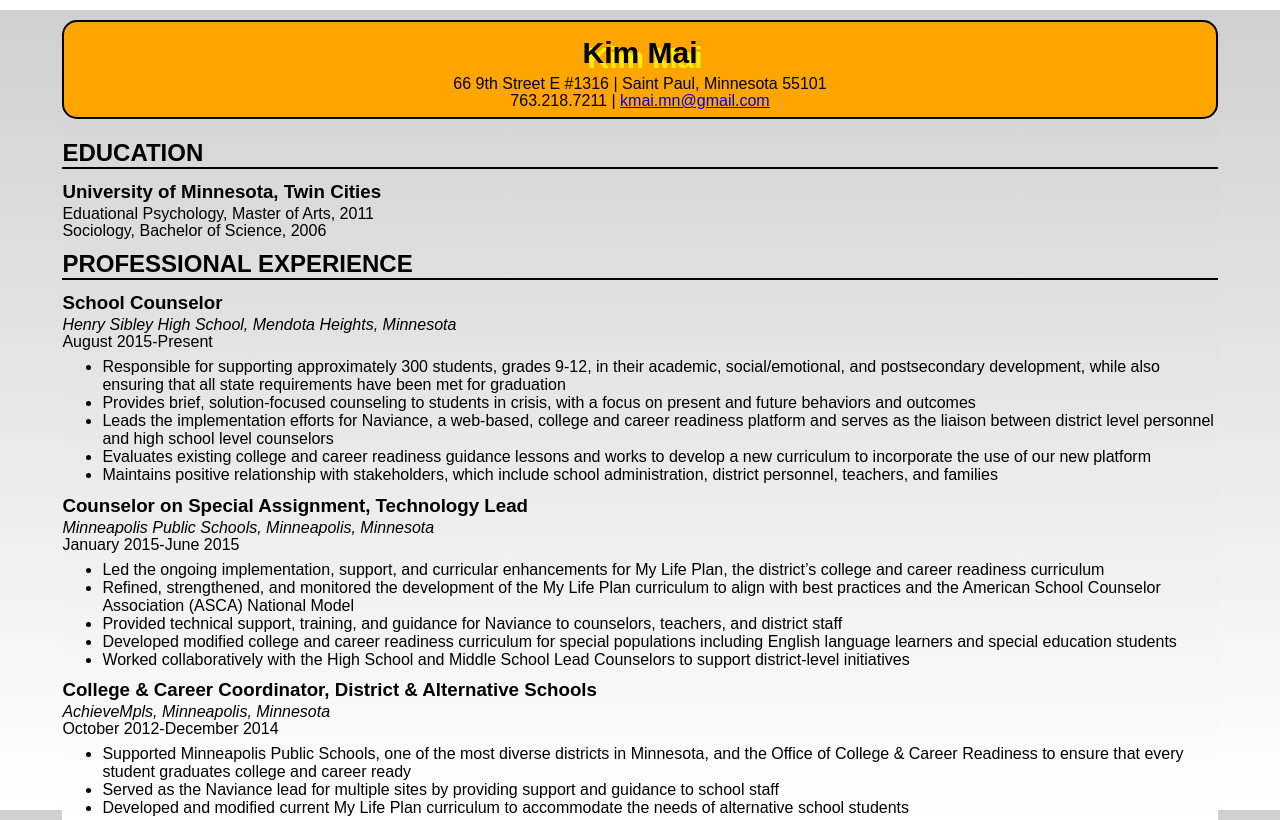
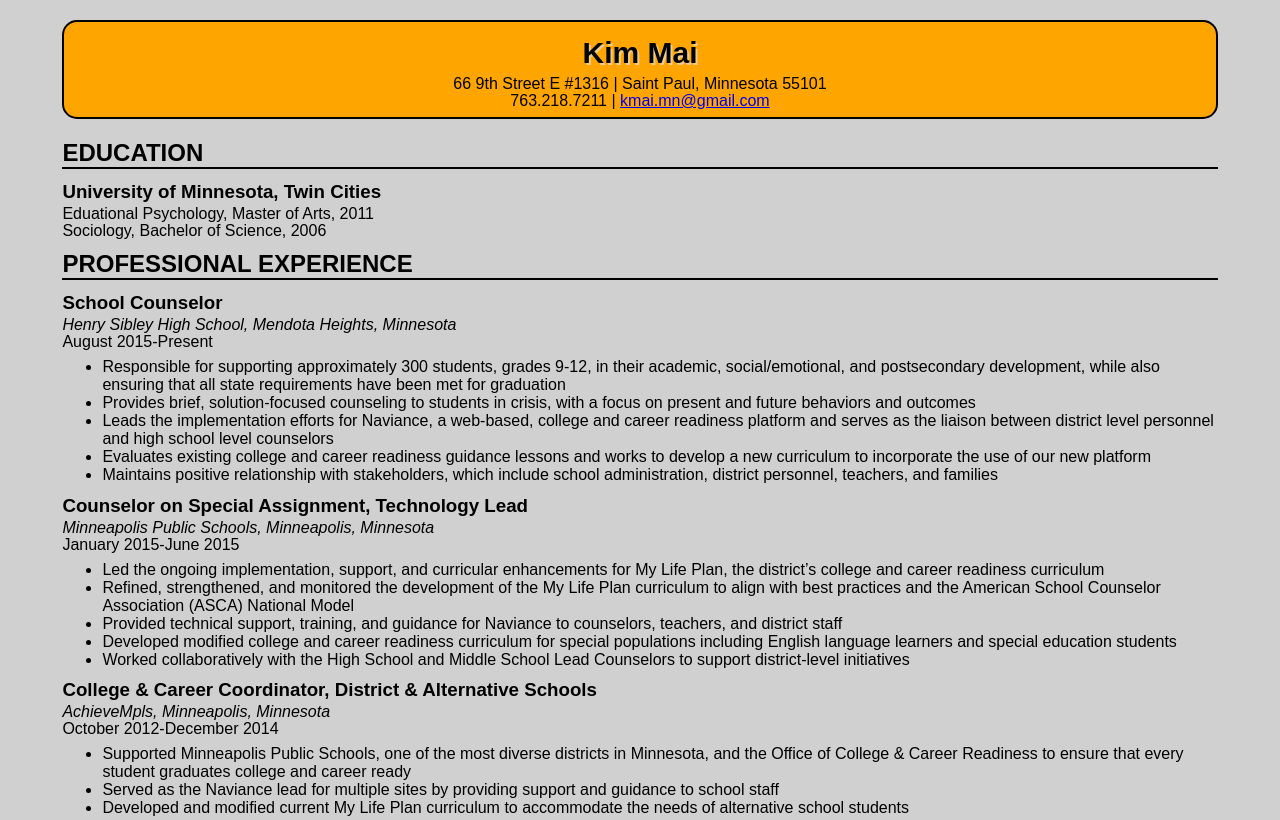
Before and after one commit to kmaimn/kmaimn.github.io, a plain HTML site: page index.html in a window 1280 px wide. Shown: the top 820 px of the page. Drawn offline with Linux system fonts and the light colour scheme.

Commit message:
Update stylesheet.css

```diff
--- a/stylesheet.css
+++ b/stylesheet.css
@@ -3,7 +3,6 @@ html, body {
 	width: 95%;
 	height: 100%;
 	background-color: #d0d0d0;
-	background: linear-gradient(to bottom, #d0d0d0, #ffffff);
 	margin: 0 auto;
 	margin-top: 10px;
 }
@@ -20,7 +19,7 @@ html, body {
 	font-size: 30px;
 	line-height: 1px;
 	font-weight: bold;
-	text-shadow: 5px 5px #fff000;
+	text-shadow: 2px 2px rgba(225, 225, 225, 0.65);
 }
 
 .education h2{
```
